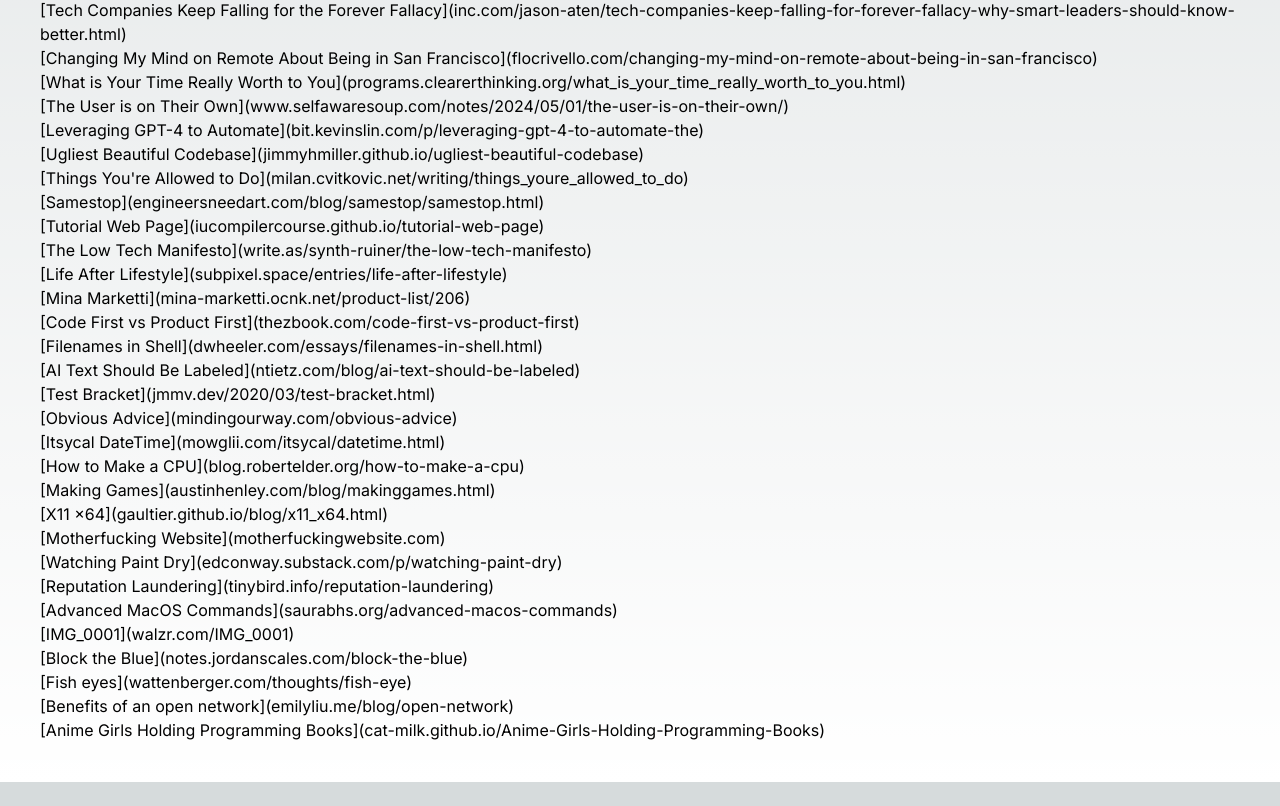
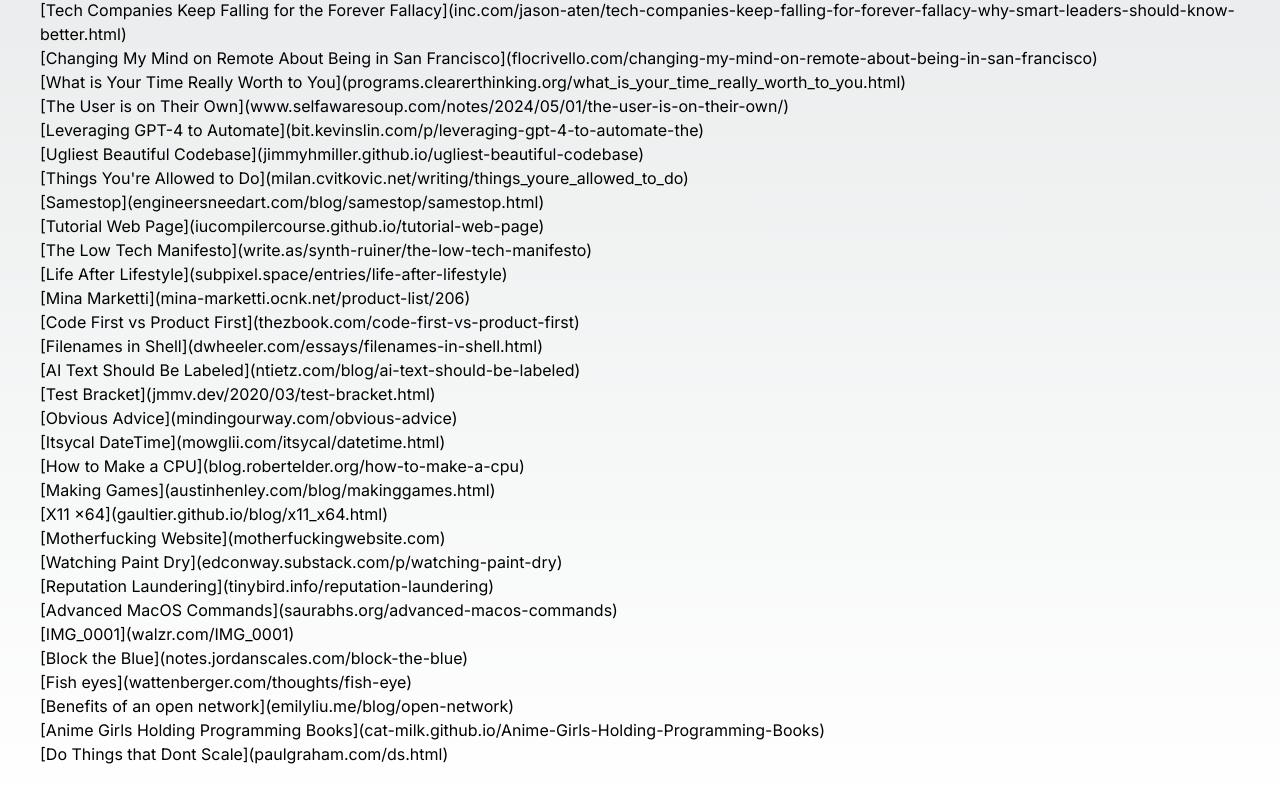
Before and after one commit to 5brian/catalogue, a Next.js app: page /uses/archivepage in a window 1280 px wide. Shown: the part 810-1616 px from the top of the page. Before the commit the page ends 1592 px from the top, so only its background shows below. Built offline with nearby package versions, Linux system fonts and the light colour scheme.

Commit message:
lucky: add paulgraham

```diff
--- a/src/app/lucky/page.tsx
+++ b/src/app/lucky/page.tsx
@@ -65,6 +65,7 @@
   "https://wattenberger.com/thoughts/fish-eye",
   "https://emilyliu.me/blog/open-network",
   "https://cat-milk.github.io/Anime-Girls-Holding-Programming-Books/",
+  "https://paulgraham.com/ds.html",
 ];
 
 const LuckyPage: React.FC = () => {
--- a/src/app/uses/archivepage/page.tsx
+++ b/src/app/uses/archivepage/page.tsx
@@ -473,6 +473,11 @@
             Books](cat-milk.github.io/Anime-Girls-Holding-Programming-Books)
           </Link>
         </p>
+        <p>
+          <Link href="https://paulgraham.com/ds.html" target="_blank">
+            [Do Things that Dont Scale](paulgraham.com/ds.html)
+          </Link>
+        </p>
       </div>
     </>
   );
```
